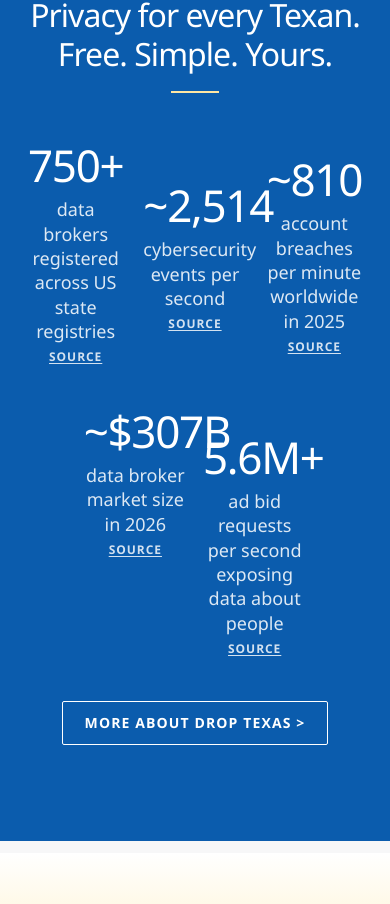
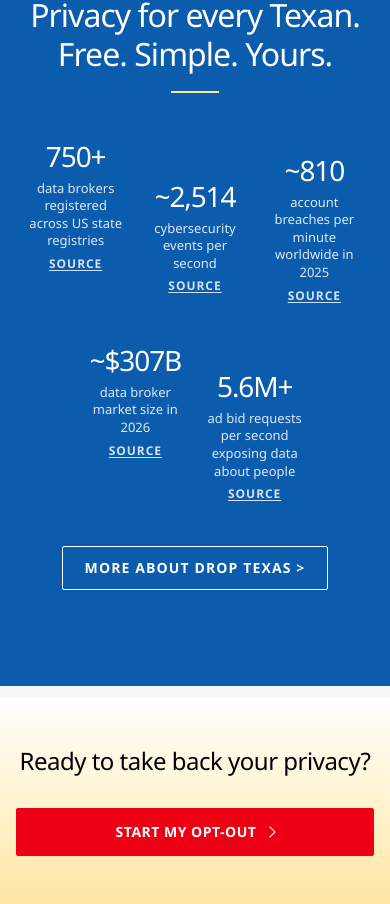
Before and after one commit to TAYLORBEN89/privacy-optout-landing, a React (Vite) app: page / in a window 390 px wide. Shown: the part 7514-8418 px from the top of the page. Built offline with nearby package versions, Linux system fonts and the light colour scheme; no server answers.

Commit message:
Keep the phone stats tiles from colliding.
The phone type size is set after the base rule so the five numbers stay inside their columns, and the stagger uses padding so rows do not overlap.

Co-authored-by: ThinAirGit <ThinAirGit@users.noreply.github.com>

```diff
--- a/src/styles.css
+++ b/src/styles.css
@@ -1020,15 +1020,6 @@
     padding-inline: 12px;
   }
 
-  .stat-value {
-    font-size: 26px;
-  }
-
-  .stat-label {
-    max-width: none;
-    font-size: 13px;
-  }
-
   h1 {
     font-size: 32px;
     letter-spacing: -1px;
@@ -1872,21 +1863,21 @@
 }
 
 .stat-grid li:nth-child(2) {
-  margin-top: 40px;
+  padding-top: 40px;
 }
 
 .stat-grid li:nth-child(3) {
-  margin-top: 14px;
+  padding-top: 14px;
 }
 
 .stat-grid li:nth-child(4) {
   grid-column: 2 / span 2;
-  margin-top: 10px;
+  padding-top: 10px;
 }
 
 .stat-grid li:nth-child(5) {
   grid-column: 4 / span 2;
-  margin-top: 36px;
+  padding-top: 36px;
 }
 
 .stat-value {
@@ -1905,6 +1896,18 @@
   font-size: 18px;
   font-weight: 300;
   line-height: 1.35;
+}
+
+@media (max-width: 480px) {
+  .stat-value {
+    font-size: 28px;
+    letter-spacing: -0.04em;
+  }
+
+  .stat-label {
+    max-width: none;
+    font-size: 13px;
+  }
 }
 
 .stat-pending {
```
